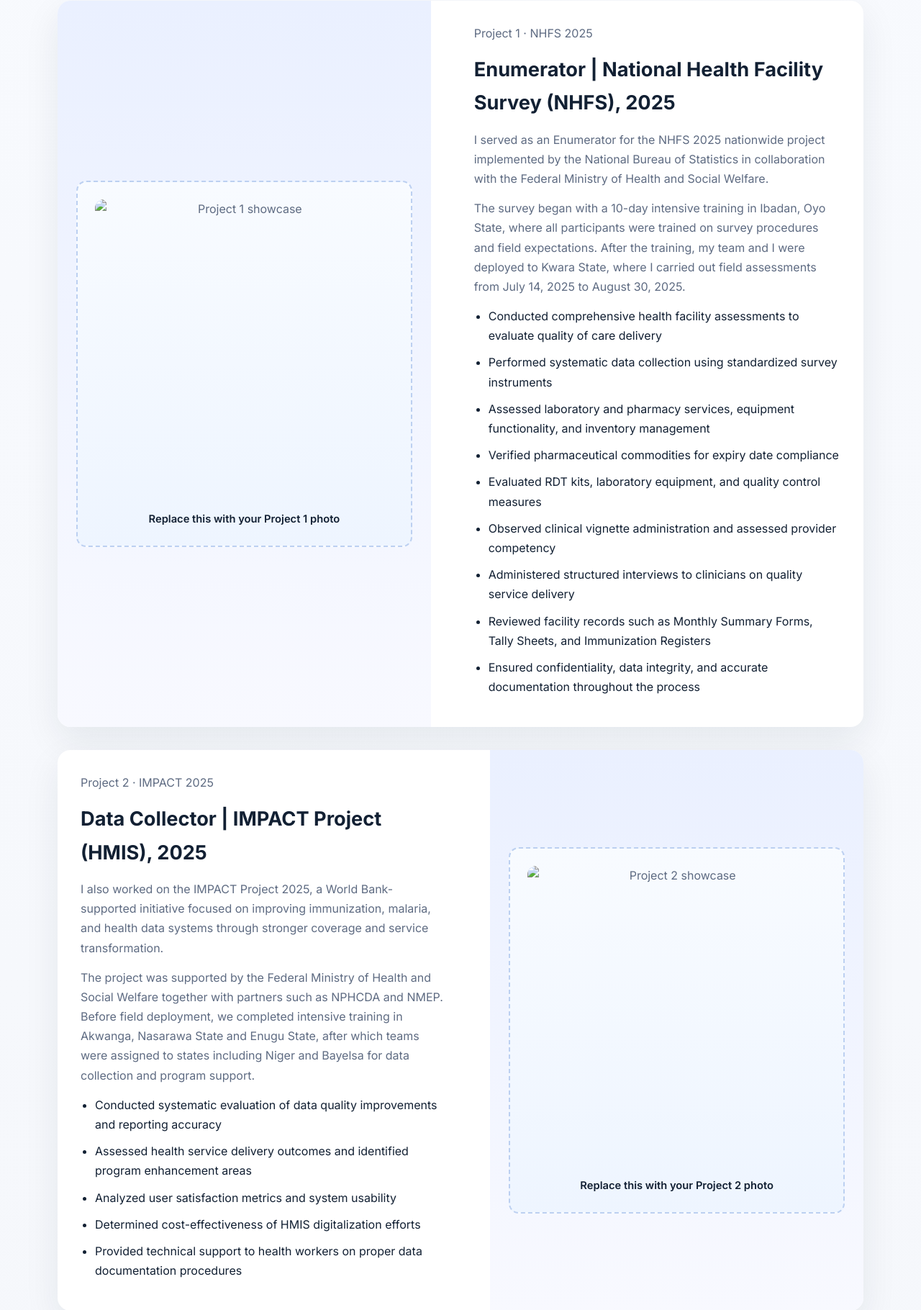
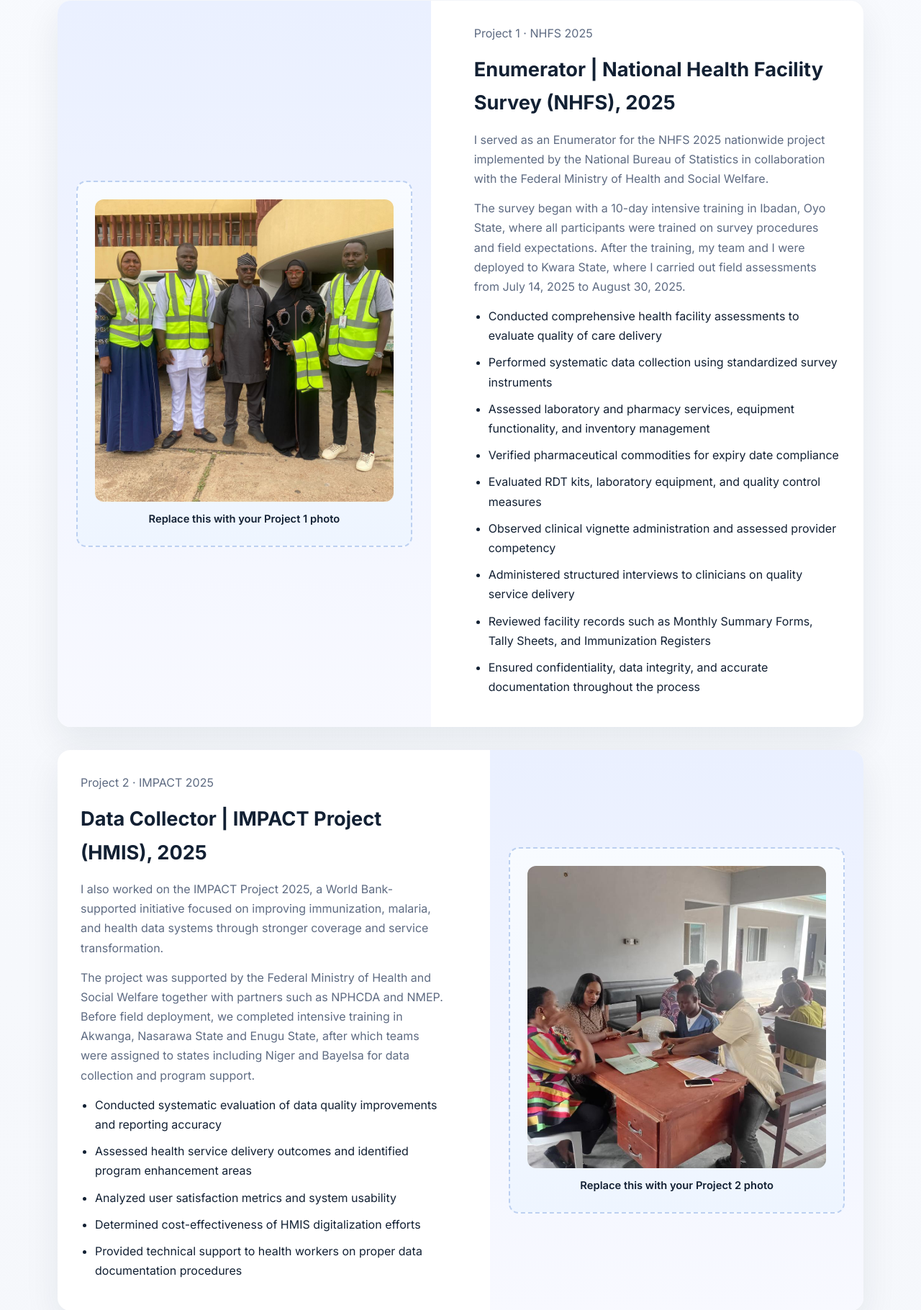
Before and after one commit to Alfredjj53/Alfredjj53, a plain HTML site: page index.html in a window 1280 px wide. Shown: the part 1520-3340 px from the top of the page at 72% size. Drawn offline with Linux system fonts and the light colour scheme.

Commit message:
Update index.html

```diff
--- a/index.html
+++ b/index.html
@@ -89,7 +89,7 @@
             <div class="project-media">
               <div class="image-placeholder">
                 <img
-                  src="images/project1-placeholder.jpg"
+                  src="images/alfred_1_project 1.jpeg"
                   alt="Project 1 showcase"
                 />
                 <span class="image-caption">Replace this with your Project 1 photo</span>
@@ -127,7 +127,7 @@
             <div class="project-media">
               <div class="image-placeholder">
                 <img
-                  src="images/project2-placeholder.jpg"
+                  src="images/Alfred_2_Project 2.jpeg"
                   alt="Project 2 showcase"
                 />
                 <span class="image-caption">Replace this with your Project 2 photo</span>
```
